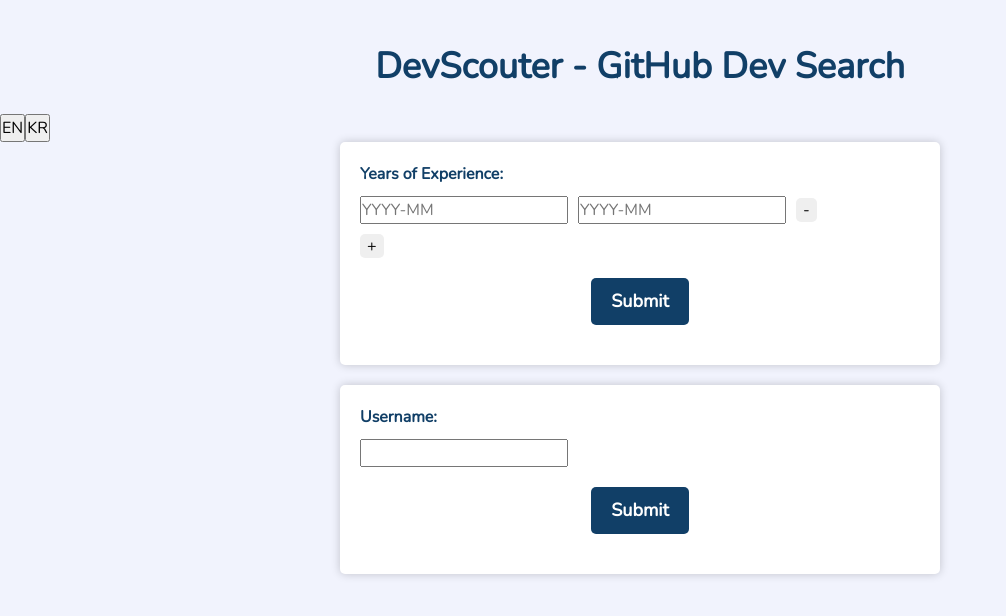
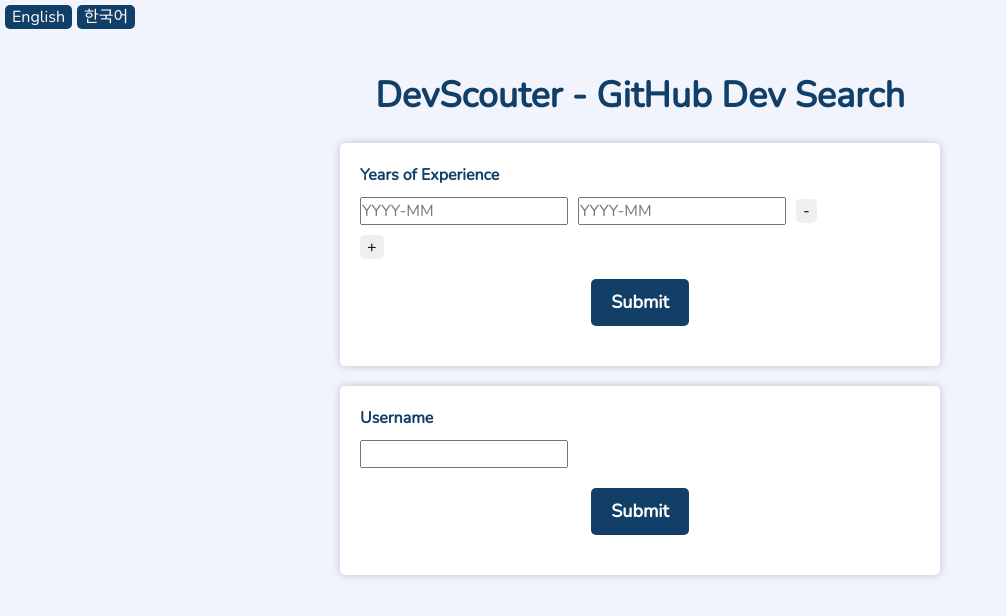
Before and after one commit to DevScouter/devscouter-react, a React (Create React App) app: page / in a window 1280 px wide. Shown: the top 616 px of the page, without its empty margins (0-1006 px from the left). Built offline with nearby package versions, Linux system fonts and the light colour scheme; no server answers.

Commit message:
WIP language change and unit tests

```diff
--- a/src/components/App.js
+++ b/src/components/App.js
@@ -14,10 +14,13 @@
 
   return (
     <div className="App">
-      <header className="App-header">
+      <LangChange onChangeLanguage={changeLanguage} />
+      <header
+        className="App-header"
+        data-testid="App-header"
+      >
         {langDict[language].headerText}
       </header>
-      <LangChange onChangeLanguage={changeLanguage} />
       <DateBox language={language} />
       <SearchBox language={language} />
     </div>
--- a/src/components/DateBox/DateBox.js
+++ b/src/components/DateBox/DateBox.js
@@ -11,7 +11,11 @@
   const [showDateResult, setShowDateResult] = useState(false);
 
   const datePairs = Array.from({ length: datePairCount }, (_, index) => (
-    <DatePair key={index} onDelete={() => handleDatePairDelete(index)} />
+    <DatePair
+      key={index}
+      onDelete={() => handleDatePairDelete(index)}
+      language={language}
+    />
   ));
 
   const addDatePair = () => {
@@ -48,7 +52,7 @@
     const dateArray = Array.from(dateInputs, dateInput => dateInput.value.replace(/\D/g, ''));
 
     if (dateArray.some(date => date === '')) {
-      alert('Please fill out all date inputs.');
+      alert(langDict[language].emptyDate);
       return;
     }
 
@@ -58,12 +62,12 @@
         const endDate = array[index + 1];
 
         if (startDate.length !== 6 || endDate.length !== 6) {
-          alert('Please enter a valid date. (YYYYMM)');
+          alert(langDict[language].invalidDate);
           return pairs;
         }
 
         if (startDate >= endDate) {
-          alert('Start date must be before end date.');
+          alert(langDict[language].endDateBeforeStartDate);
           return pairs;
         }
 
@@ -73,12 +77,12 @@
         const endMonth = parseInt(endDate.substring(4, 6), 10);
 
         if (startYear < 1900 || endYear < 1900) {
-          alert('Please check your years. (YYYYMM)');
+          alert(langDict[language].checkYears);
           return pairs;
         }
 
         if (startMonth < 1 || startMonth > 12 || endMonth < 1 || endMonth > 12) {
-          alert('Please check your months. (YYYYMM)');
+          alert(langDict[language].checkMonths);
           return pairs;
         }
 
@@ -99,7 +103,6 @@
     setExperiences(datePairs);
   };
 
-
   return (
     <div>
       <form id="date-form" data-testid="date-form" className="search-form">
@@ -116,7 +119,12 @@
         >
           +
         </button>
-        {showDateResult && <DateResult experiences={experiences} totalExperience={totalExperience} />}
+        {showDateResult &&
+          <DateResult
+            language={language}
+            experiences={experiences}
+            totalExperience={totalExperience}
+          />}
         <button
           id="submit-date-button"
           data-testid="submit-date-button"
--- a/src/components/DateBox/DatePair/DatePair.js
+++ b/src/components/DateBox/DatePair/DatePair.js
@@ -1,7 +1,8 @@
 import React, { useState } from 'react';
 import './DatePair.css';
+import langDict from '../../LangDict';
 
-const DatePair = ({ onDelete }) => {
+const DatePair = ({ onDelete, language }) => {
     const [startDate, setStartDate] = useState('');
     const [endDate, setEndDate] = useState('');
 
@@ -27,7 +28,7 @@
             datePair.remove();
             onDelete();
         } else {
-            alert('You must have at least one date pair.');
+            alert(langDict[language].atLeastOneDatePair);
         }
     };
 
--- a/src/components/DateBox/DateResult/DateResult.js
+++ b/src/components/DateBox/DateResult/DateResult.js
@@ -1,16 +1,17 @@
 import React from 'react';
 import './DateResult.css';
+import langDict from '../../LangDict';
 
-const DateResult = ({ experiences, totalExperience }) => {
+const DateResult = ({ experiences, totalExperience, language }) => {
     return (
         <div className="date-result">
-            <h2 className="date-result-h2"> Experiences </h2>
+            <h2 className="date-result-h2"> {langDict[language].experiences} </h2>
             <ul className="date-result-ul">
                 {experiences.map((experience, index) => (
                     <li key={index}>{experience}</li>
                 ))}
             </ul>
-            <h2 className="date-result-h2"> Total Experience</h2>
+            <h2 className="date-result-h2"> {langDict[language].totalExperience}</h2>
             <p
                 id="total-experience"
                 data-testid="total-experience">
--- /dev/null
+++ b/src/components/LangChange/LangChange.css
@@ -0,0 +1,17 @@
+.lang-button {
+    padding: 0 7px;
+    border: none;
+    border-radius: 5px;
+    color: #fff;
+    background-color: #113f67;
+    margin-left: 5px;
+    margin-top: 5px;
+}
+
+.lang-button:hover {
+    background-color: #275183;
+}
+
+.lang-button:active {
+    background-color: #5b84b6;
+}
--- a/src/components/LangChange/LangChange.js
+++ b/src/components/LangChange/LangChange.js
@@ -1,10 +1,23 @@
 import React from 'react';
+import './LangChange.css';
 
 const LangChange = ({ onChangeLanguage }) => {
     return (
         <div className="lang-change">
-            <button className="lang-button" onClick={() => onChangeLanguage('en')}>EN</button>
-            <button className="lang-button" onClick={() => onChangeLanguage('kr')}>KR</button>
+            <button
+                className="lang-button"
+                id="en-button"
+                data-testid="en-button"
+                onClick={() => onChangeLanguage('en')}>
+                English
+            </button>
+            <button
+                className="lang-button"
+                id="kr-button"
+                data-testid="kr-button"
+                onClick={() => onChangeLanguage('kr')} >
+                한국어
+            </button>
         </div>
     );
 }
--- a/src/components/LangDict.js
+++ b/src/components/LangDict.js
@@ -1,15 +1,51 @@
 const langDict = {
     en: {
+        atLeastOneDatePair: 'You must have at least one date pair.',
+        checkMonths: 'Please check your months. (YYYYMM)',
+        checkYears: 'Please check your years. (YYYYMM)',
+        emptyDate: 'Please fill out all date inputs.',
+        endDateBeforeStartDate: 'Start date must be before end date.',
+        enterUsername: 'Please enter a username.',
+        experiences: 'Experiences',
+        expertise: 'Expertise',
+        expertLanguages: 'Expert Languages',
+        githubActivity: 'GitHub Activity',
+        githubProfileLink: 'GitHub Profile Link',
         headerText: 'DevScouter - GitHub Dev Search',
-        username: 'Username:',
+        invalidDate: 'Please enter a valid date. (YYYYMM)',
+        serverIsWrong: 'Something went wrong with the server. Please try again later.',
+        somethingIsWrong: 'An error occurred. Please try again later.',
         submit: 'Submit',
-        yearsOfExperience: 'Years of Experience:',
+        techStack: 'Tech Stack',
+        totalExperience: 'Total Experience',
+        userDoesNotExist: 'User does not exist. Check the spelling and try again.',
+        username: 'Username',
+        yearsActive: 'Years Active',
+        yearsOfExperience: 'Years of Experience',
     },
     kr: {
+        atLeastOneDatePair: '최소한 하나의 날짜 쌍이 필요합니다.',
+        checkMonths: '개월을 확인해주세요. (YYYYMM)',
+        checkYears: '년도를 확인해주세요. (YYYYMM)',
+        emptyDate: '날짜를 입력해주세요.',
+        endDateBeforeStartDate: '시작 날짜는 종료 날짜보다 빨라야 합니다.',
+        enterUsername: '유저네임을 입력해주세요.',
+        experiences: '경력',
+        expertise: '전문성',
+        expertLanguages: '전문 언어',
+        githubActivity: '깃허브 활동',
+        githubProfileLink: '깃허브 프로필 링크',
         headerText: '데브스카우터 - 한눈에 보는 개발자',
-        username: '유저네임:',
+        invalidDate: '올바른 날짜를 입력해주세요. (YYYYMM)',
+        serverIsWrong: '서버에 문제가 발생했습니다. 나중에 다시 시도해주세요.',
+        somethingIsWrong: '에러가 발생했습니다. 나중에 다시 시도해주세요.',
         submit: '제출',
-        yearsOfExperience: '경력:',
+        techStack: '기술 스택',
+        totalExperience: '총 경력',
+        userDoesNotExist: '유저가 존재하지 않습니다. 철자를 확인하고 다시 시도해주세요.',
+        username: '유저네임',
+        yearsActive: '활동년수',
+        yearsOfExperience: '경력 계산기',
     }
 };
 
--- a/src/components/SearchBox/SearchBox.js
+++ b/src/components/SearchBox/SearchBox.js
@@ -19,7 +19,7 @@
     event.preventDefault();
 
     if (!username) {
-      alert('Please enter a username.');
+      alert(langDict[language].enterUsername);
       return;
     }
 
@@ -28,7 +28,7 @@
     try {
       const formattedUsername = username.trim().toLowerCase();
       const formattedProfileLink = makeProfileLink(formattedUsername);
-      const responseData = await fetchUserData(formattedUsername);
+      const responseData = await fetchUserData(formattedUsername, language);
       if (responseData) {
         setResponseMessage(JSON.stringify(responseData, null, 2));
         setProfileLink(formattedProfileLink);
@@ -79,6 +79,7 @@
           username={username}
           responseMessage={responseMessage}
           profileLink={profileLink}
+          language={language}
         />
       )}
     </div>
--- a/src/components/SearchBox/SearchBoxApi.js
+++ b/src/components/SearchBox/SearchBoxApi.js
@@ -1,6 +1,8 @@
+import langDict from '../LangDict';
+
 const apiUrl = process.env.REACT_APP_API_URL;
 
-export const fetchUserData = async (username) => {
+export const fetchUserData = async (username, language) => {
     const data = { username };
 
     try {
@@ -20,13 +22,13 @@
         console.error(error);
         switch (error.message) {
             case '400':
-                alert('User does not exist. Check the spelling and try again.');
+                alert(langDict[language].userDoesNotExist);
                 break;
             case '500':
-                alert('Something went wrong with the server. Please try again later.');
+                alert(langDict[language].serverIsWrong);
                 break;
             default:
-                alert('An error occurred. Please try again later.');
+                alert(langDict[language].somethingIsWrong);
                 break;
         }
     }
```
Also changed, not shown: src/components/SearchBox/SearchResult/SearchResult.js (+8 -7 lines), 2 other files (tests, documents, lock files or other folders).
